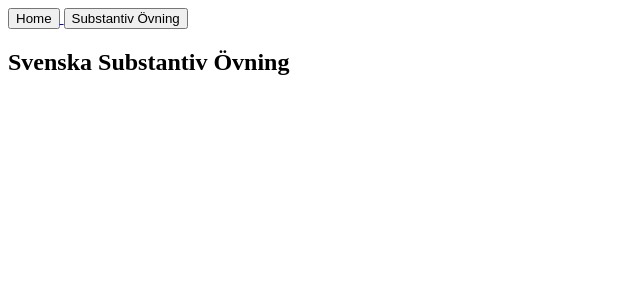
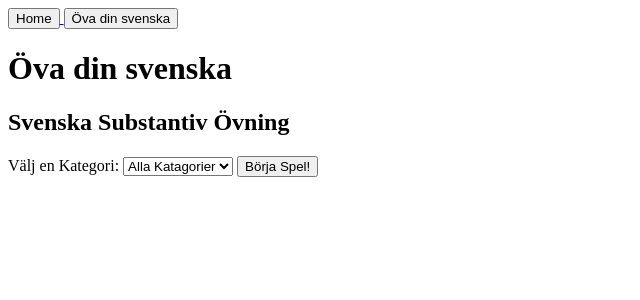
Before and after one commit to suitst/website, a Django app: page /svenska/ in a window 1280 px wide. Shown: the top 300 px of the page, without its empty margins (0-640 px from the left). Run offline with Django 5.2, Linux system fonts and the light colour scheme; data comes from the database, SQL or seed files in the repository; both versions use the stored data as it was after the commit.

Commit message:
Added category choice at game start

```diff
--- a/timpage/svenska/templates/substantiv_game.html
+++ b/timpage/svenska/templates/substantiv_game.html
@@ -2,11 +2,12 @@
 {% load static %}
 {% block content %}
 
-<form method="post" action="{% url 'substantiv_submit_view' %}">
+<form method="post" action="{% url 'substantiv_results' %}">
     {% csrf_token %}
     <h1>Question {{word.number}}</h1>
     <h2>Ord: {{ word.ord }}</h2>
-    <p>Category: {{ word.category }}</p>
+    <p>Kategori: {{ word.category }}</p>
+    <input type="hidden" name="category" value="{{ word.category }}">
     <p>På Engelska: <input type="text" name="engelska"></p>
     <p>Obestämt Singular: <input type="text" name="obestamt_singular"></p>
     <p>Bestämt Singular: <input type="text" name="bestamt_singular"></p>
--- a/timpage/svenska/templates/substantiv_results.html
+++ b/timpage/svenska/templates/substantiv_results.html
@@ -9,10 +9,13 @@
 <p>Bestämt Singular: {{ answers.bestamt_singular }} {% if results.bestamt_singular_result %}✅{% else %}❌{{ word.bestämt_singular }}{% endif %}</p>
 <p>Obestämt Plural: {{ answers.obestamt_plural }} {% if results.obestamt_plural_result %}✅{% else %}❌{{ word.obestämt_plural }}{% endif %}</p>
 <p>Bestämt Plural: {{ answers.bestamt_plural }} {% if results.bestamt_plural_result %}✅{% else %}❌{{ word.bestämt_plural }}{% endif %}</p>
-<form method="post" action="{% url 'next_question_view' %}">
+
+<form method="post" action="{% url 'substantiv_game' %}">
     {% csrf_token %}
+    <input type="hidden" name="category" value="{{ category }}">
     <button type="submit">Next Question</button>
 </form>
+
 <form method="post" action="{% url 'substantiv_summary' %}">
     {% csrf_token %}
     <button type="submit">Quit</button>
--- a/timpage/svenska/templates/substantiv_start.html
+++ b/timpage/svenska/templates/substantiv_start.html
@@ -2,8 +2,20 @@
 {% load static %}
 {% block content %}
 
-<h2>
-    Svenska Substantiv Övning
-</h2>
+<h1>Öva din svenska</h1>
+
+<h2>Svenska Substantiv Övning</h2>
+
+<form action="{% url 'substantiv_game' %}" method="post">
+    {% csrf_token %}
+    <label for="category">Välj en Kategori:</label>
+    <select name="category" id="category">
+        <option value="all">Alla Katagorier</option>
+        {% for category in categories %}
+            <option value="{{ category }}">{{ category }}</option>
+        {% endfor %}
+    </select>
+    <button type="submit">Börja Spel!</button>
+</form>
 
 {% endblock %}
--- a/timpage/svenska/urls.py
+++ b/timpage/svenska/urls.py
@@ -2,9 +2,9 @@ from django.urls import path
 from . import views
 
 urlpatterns = [
-    path("", views.substantiv_start_view, name='substantiv_start_view'),
-    path("substantiv_game/", views.substantiv_game_view, name='substantiv_game_view'),
-    path('substantiv_game/submit/', views.substantiv_submit_view, name='substantiv_submit_view'),
-    path('substantiv_game/next/', views.next_question_view, name='next_question_view'),
+    path("", views.substantiv_start_view, name='substantiv_start'),
+    path("substantiv_game/", views.substantiv_game_view, name='substantiv_game'),
+    path('substantiv_game/results/', views.substantiv_results_view, name='substantiv_results'),
+    path('substantiv_game/next/', views.next_question_view, name='next_question'),
     path('substantiv_game/summary/', views.quit_view, name='substantiv_summary'),
 ]
--- a/timpage/svenska/views.py
+++ b/timpage/svenska/views.py
@@ -1,32 +1,34 @@
-from django.shortcuts import render, redirect
+from django.shortcuts import render, redirect, HttpResponse
 from .models import Substantiv
 import random
 
 def substantiv_start_view(request):
-    return render(request, 'substantiv_start.html')
+    categories = Substantiv.objects.values_list('category', flat=True).distinct()
+    return render(request, 'substantiv_start.html', {'categories': categories})
 
 
 def substantiv_game_view(request):
-    categories = Substantiv.objects.values_list('category', flat=True).distinct()
+
     if request.method == 'POST':
-        if 'Category' in request.POST:
-            category = request.POST.get('Category')
-            if category == 'all':
-                words = Substantiv.objects.all()
-            else:
-                words = Substantiv.objects.filter(category=category)
-            word = random.choice(words)
-            request.session['current_word_num'] = word.number
-            return render(request, 'substantiv_game.html', {'word': word, 'categories': categories})
-    else:
-        words = Substantiv.objects.all()
+        category = request.POST.get('category', request.session.get('category', 'all'))
+        request.session['category'] = category
+        print(category)
+        if category == 'all':
+            words = Substantiv.objects.all()
+        else:
+            words = Substantiv.objects.filter(category=category)
         word = random.choice(words)
         request.session['current_word_num'] = word.number
-        return render(request, 'substantiv_game.html', {'word': word, 'categories': categories})
+        return render(request, 'substantiv_game.html', {'word': word, 'category': category})
+    else:
+        return redirect('substantiv_game')
 
 
-def substantiv_submit_view(request):
+
+def substantiv_results_view(request):
     if request.method == 'POST':
+        category = request.session.get('category')
+        print(category)
         word_number = request.session.get('current_word_num')
         word = Substantiv.objects.get(number=word_number)
         answers = {
@@ -43,11 +45,24 @@ def substantiv_submit_view(request):
             'obestamt_plural_result': word.obestämt_plural == answers['obestamt_plural'],
             'bestamt_plural_result': word.bestämt_plural == answers['bestamt_plural'],
         }
-        return render(request, 'substantiv_results.html', {'word': word, 'answers': answers, 'results': results})
+        return render(request, 'substantiv_results.html', {'word': word, 'answers': answers, 'results': results, 'category': category})
+    else:
+        return redirect('substantiv_game')
 
 
 def next_question_view(request):
-    return redirect('substantiv_game_view')
+    if request.method == 'POST':
+        # Retrieve the category from the POST data
+        category = request.POST.get('category')
+
+        # Store the category in the session to ensure it is retained
+        request.session['category'] = category
+
+        # Redirect to the game view
+        return redirect('substantiv_game')
+
+    # Redirect to the start page if the request method is not POST
+    return redirect('substantiv_start')
 
 
 def quit_view(request):
--- a/timpage/timpage/templates/base.html
+++ b/timpage/timpage/templates/base.html
@@ -13,8 +13,8 @@
         <a href="/">
             <button>Home</button>
         </a>
-        <a href="{% url 'substantiv_start_view' %}">
-            <button>Substantiv Övning</button>
+        <a href="{% url 'substantiv_start' %}">
+            <button>Öva din svenska</button>
         </a>
     </nav>
         </header>
--- a/timpage/timpage/templates/home.html
+++ b/timpage/timpage/templates/home.html
@@ -13,7 +13,7 @@
     <h2>
         Practice your Swedish here!
     </h2>
-    <form method="post" action="{% url 'substantiv_start_view' %}">
+    <form method="post" action="{% url 'substantiv_start' %}">
         {% csrf_token %}
         <button type="submit" class="custom-button">Svenska Substantiv Övning</button>
     </form>
```
Also changed, not shown: timpage/db.sqlite3.
